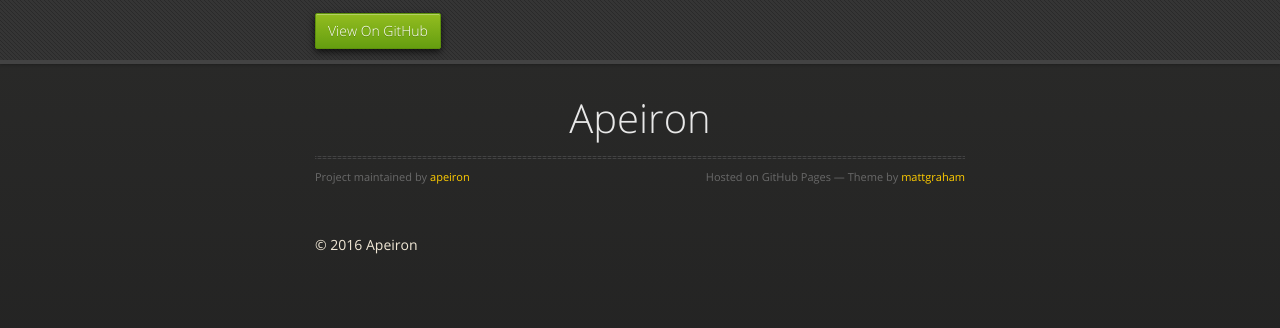
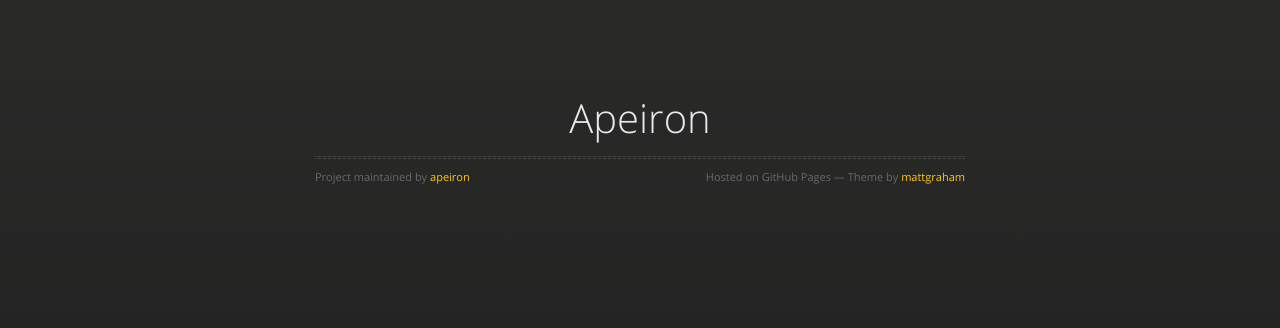
Before and after one commit to apeiron/apeiron.github.io, a plain HTML site: page index.html in a window 1280 px wide. Drawn offline with nearby package versions, Linux system fonts and the light colour scheme.

Commit message:
Cleaned up the template output

```diff
--- a/index.html
+++ b/index.html
@@ -3,7 +3,7 @@
   <head>
     <meta charset="utf-8">
     <meta http-equiv="X-UA-Compatible" content="chrome=1">
-    <title>Apeiron by apeiron</title>
+    <title>Apeiron</title>
     <link rel="stylesheet" href="stylesheets/styles.css">
     <link rel="stylesheet" href="stylesheets/github-dark.css">
     <script src="https://ajax.googleapis.com/ajax/libs/jquery/1.7.1/jquery.min.js"></script>
@@ -15,14 +15,13 @@
     <link rel="stylesheet" href="stylesheets/ie.css">
     <![endif]-->
     <meta name="viewport" content="width=device-width, initial-scale=1, user-scalable=no">
-
   </head>
   <body>
-      <div id="header">
-        <nav>
-          <li class="fork"><a href="https://github.com/apeiron">View On GitHub</a></li>
-        </nav>
-      </div><!-- end header -->
+      <!-- <div id="header"> -->
+        <!-- <nav> -->
+          <!-- <li class="fork"><a href="https://github.com/apeiron">View On GitHub</a></li> -->
+        <!-- </nav> -->
+      <!-- </div> -->
 
     <div class="wrapper">
 
@@ -34,11 +33,10 @@
           <span class="credits left">Project maintained by <a href="https://github.com/apeiron">apeiron</a></span>
           <span class="credits right">Hosted on GitHub Pages &mdash; Theme by <a href="https://twitter.com/michigangraham">mattgraham</a></span>
         </div>
-
-        <p>© 2016 Apeiron</p>
       </section>
 
     </div>
+
     <!--[if !IE]><script>fixScale(document);</script><![endif]-->
 
   </body>
```
